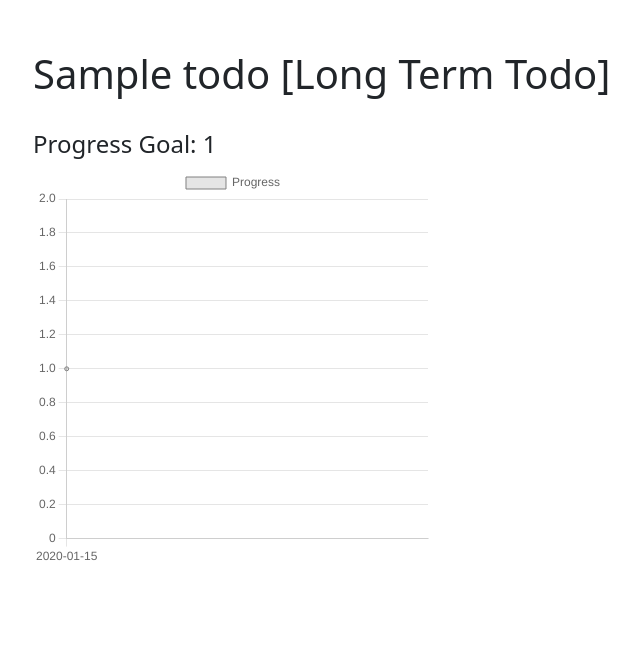
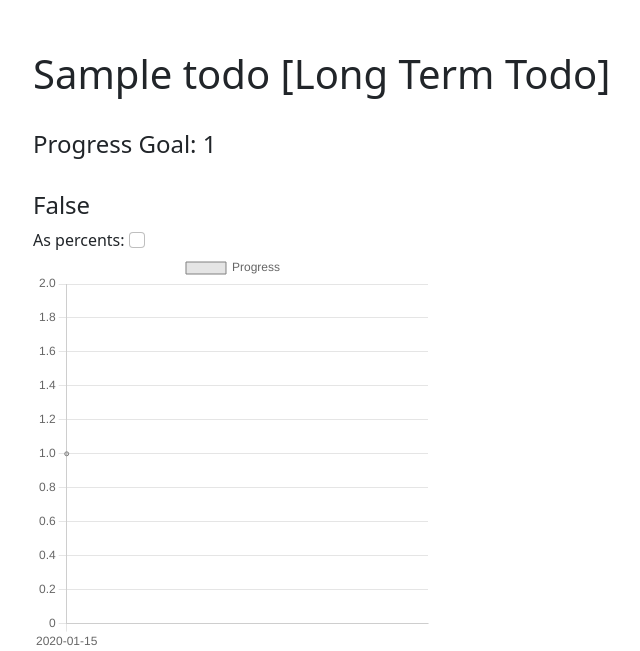
Before and after one commit to jakobrobert/todo-app, a Flask app: a page that uses app/templates/long_term_todo_progress_chart.html in a window 1280 px wide. Shown: the top 651 px of the page, without its empty margins (49-689 px from the left). Run offline with Flask 2, Linux system fonts and the light colour scheme; tables that the repository leaves empty hold one stand-in row (values such as "Sample post"); parts of the project's set-up code (start-up, migrations or seed data) failed here and were passed over; some libraries are stand-ins or nearby versions.

Commit message:
Add checkbox to select if progress should be shown as percents

```diff
--- a/app/templates/long_term_todo.html
+++ b/app/templates/long_term_todo.html
@@ -26,7 +26,7 @@
         </h4>
         {% if long_term_todo.progress_goal %}
         <h4>
-            <a class="btn btn-secondary" href="{{ url_for('get_long_term_todo_progress_chart', id=long_term_todo.id) }}">
+            <a class="btn btn-secondary" href="{{ url_for('get_long_term_todo_progress_chart', id=long_term_todo.id, as_percents=False) }}">
                 Show progress chart
             </a>
         </h4>
--- a/app/templates/long_term_todo_progress_chart.html
+++ b/app/templates/long_term_todo_progress_chart.html
@@ -18,6 +18,18 @@
         <h1>{{ title }} [Long Term Todo]</h1>
         <br>
         <h4>Progress Goal: {{ progress_goal }}</h4>
+        <br>
+        <h4>{{ show_as_percents }}</h4>
+        <label for="as_percents">As percents:</label>
+        <!-- Also including the url in the condition. Passing 'not as_percents' does not work, always passes False. -->
+        <input class="form-check-input" type="checkbox" name="as_percents" id="as_percents"
+           {% if show_as_percents is sameas true %}
+               onclick="window.location.href='{{ url_for('get_long_term_todo_progress_chart', id=long_term_todo_id, as_percents=False) }}'"
+               checked
+           {% else %}
+                onclick="window.location.href='{{ url_for('get_long_term_todo_progress_chart', id=long_term_todo_id, as_percents=True) }}'"
+           {% endif %}
+        >
 
         <canvas id="chart" width="400" height="400"></canvas>
 
--- a/app/todo_app.py
+++ b/app/todo_app.py
@@ -248,6 +248,9 @@ def get_long_term_todo_duration_chart(id):
 
 @app.route(URL_PREFIX + "/long_term_todos/<int:id>/progress-chart", methods=["GET"])
 def get_long_term_todo_progress_chart(id):
+    as_percents = request.args.get("as_percents")
+    print(as_percents)
+
     long_term_todo = LongTermTodo.get(id)
     todos = Todo.get_all_of_long_term_todo(long_term_todo_id=id)
 
@@ -282,8 +285,10 @@ def get_long_term_todo_progress_chart(id):
 
         curr_date += one_day
 
+    # TODO clean up: pass long_term_todo object instead of separate variables
     return render_template("long_term_todo_progress_chart.html",
                            title=long_term_todo.title, progress_goal=long_term_todo.progress_goal,
+                           long_term_todo_id=id, show_as_percents=as_percents,
                            labels=labels, values=values)
 
 
```
